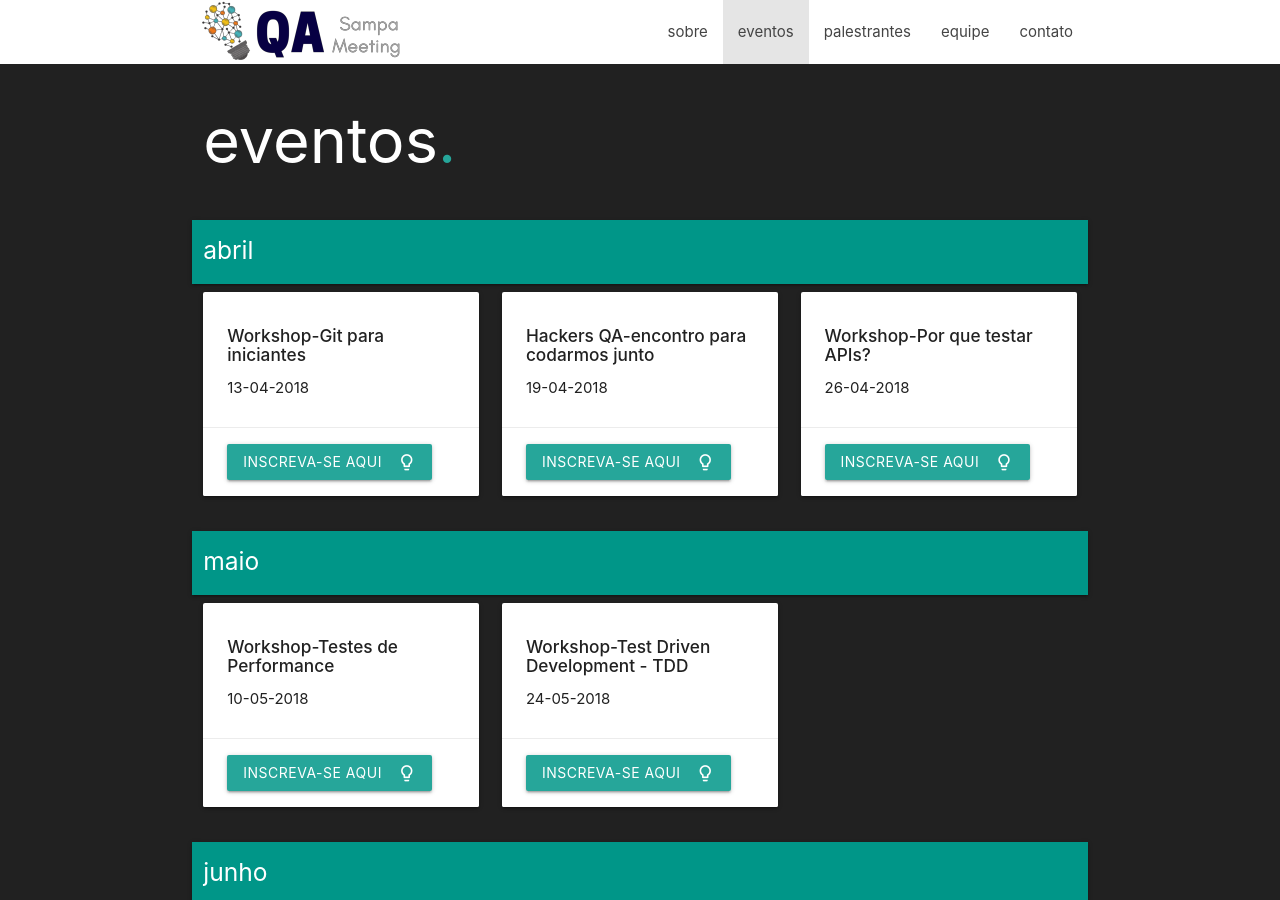
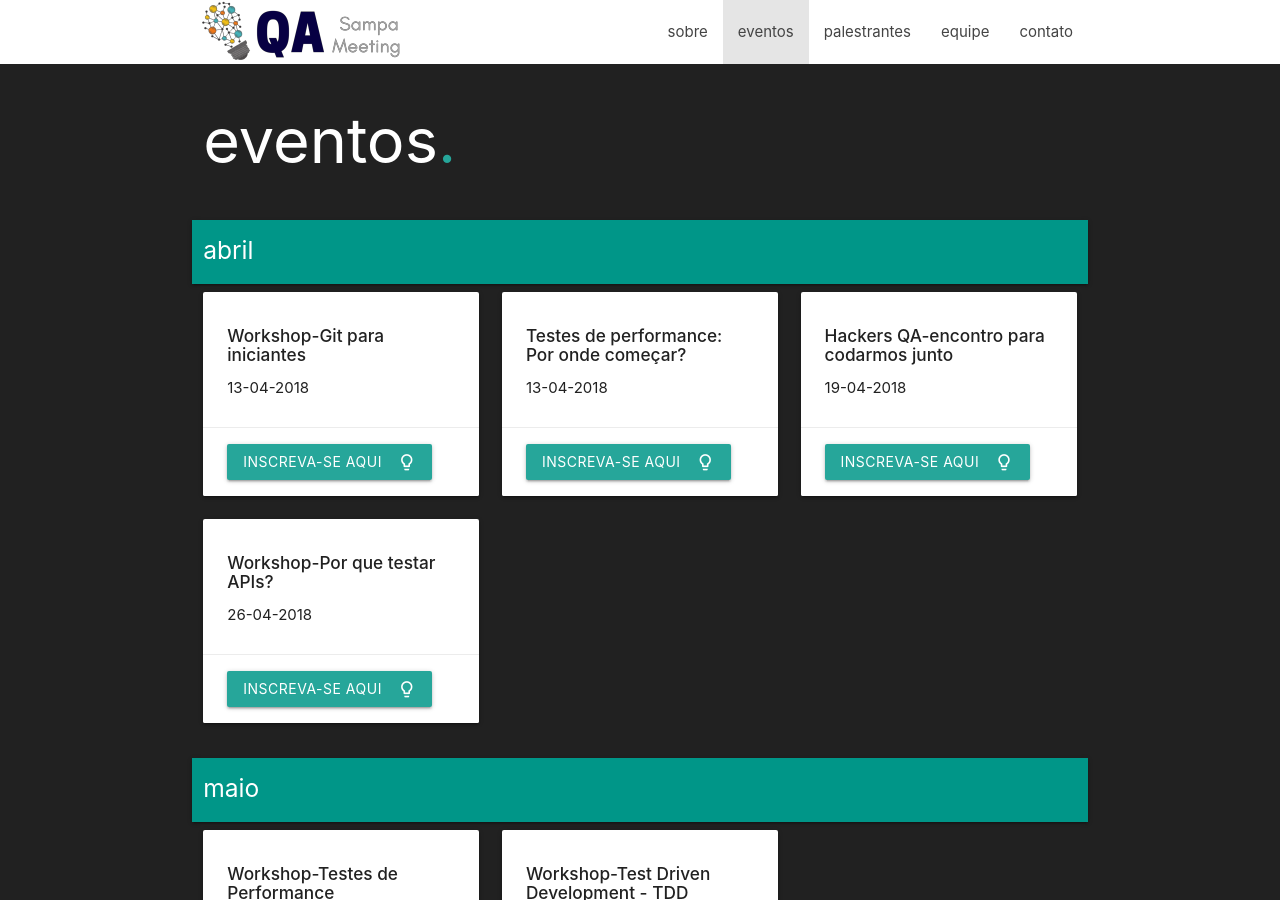
Before and after one commit to qasampameeting/qasampameeting.github.io, a Jekyll site: the page built from events.md, in a window 1280 px wide and 900 px high. Built offline with Jekyll 4.4.1, drawn with Linux system fonts in a browser that asks for light colours; nearby versions of some CDN libraries.

Commit message:
April events changes

```diff
--- a/_config.yml
+++ b/_config.yml
@@ -27,6 +27,10 @@ events:
       title: Workshop-Git para iniciantes
       link: https://www.eventbrite.com.br/e/git-para-iniciantes-inscricoes-a-partir-do-dia-06-04-as-23h-registration-44058287524
 
+    - date: 13-04-2018
+      title: "Testes de performance: Por onde começar?"
+      link: https://www.eventbrite.com.br/e/testes-de-performance-para-aplicacoes-web-por-onde-comecar-inscricoes-a-partir-do-dia-06-04-as-23h-registration-44833632602
+
     - date: 19-04-2018
       title: Hackers QA-encontro para codarmos junto
       link: https://www.eventbrite.com.br/e/hackers-qa-inscricoes-a-partir-do-dia-14-04-as-23h-registration-44512733785
@@ -55,6 +59,10 @@ speakers:
   - name: Debora Fernandes
     image: debora-fernandes.jpg
     link: https://www.linkedin.com/in/debborafernandess/
+
+  - name: Alan Gularte
+    image: alan-gularte.jpg
+    link: https://www.linkedin.com/in/alancafrunigularte/
 
   - name: Nathanael Araújo
     image: nathanael-araujo.jpg
```
Also changed, not shown: assets/img/speakers/alan-gularte.jpg (added), assets/img/speakers/camila-campos.jpg.
